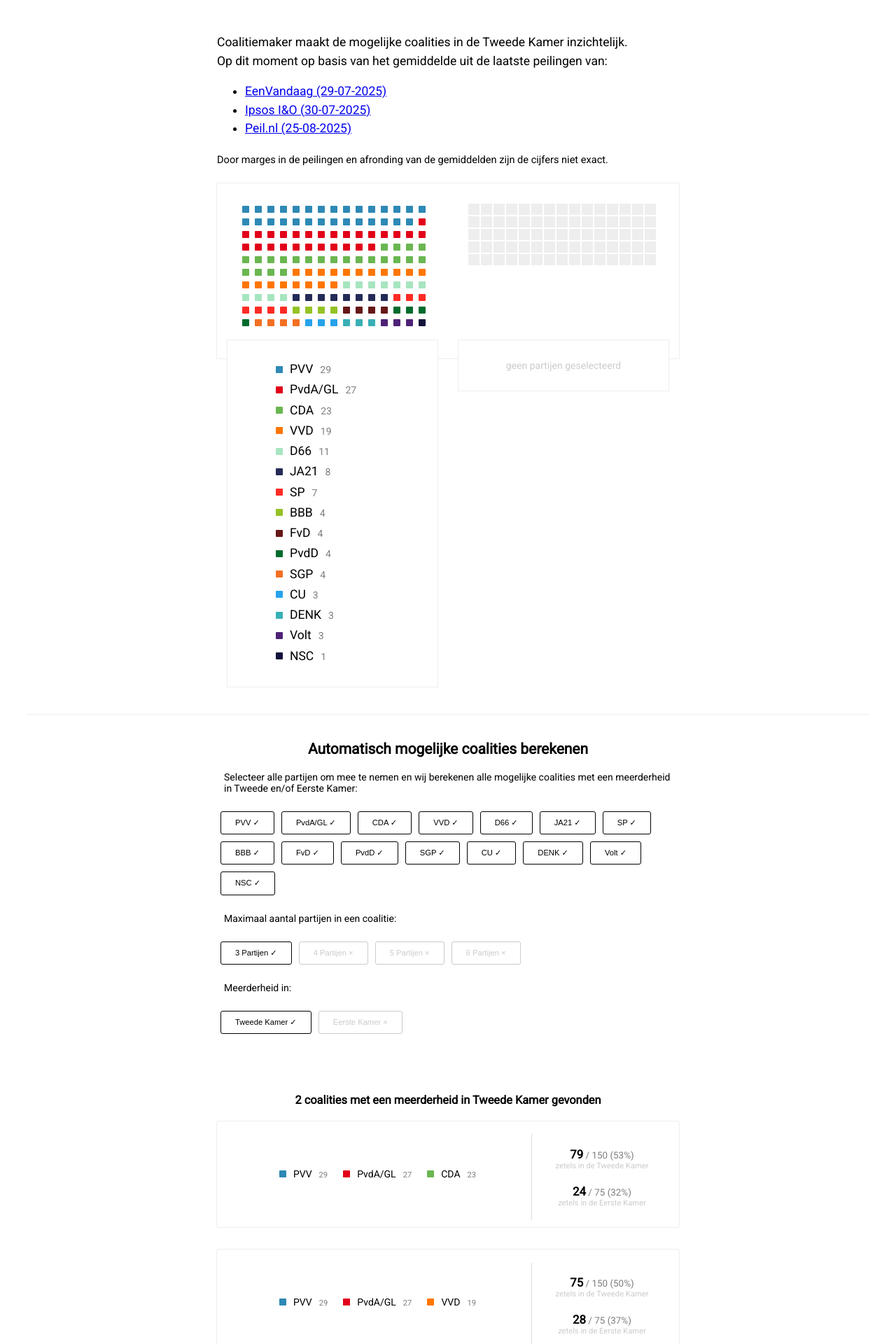
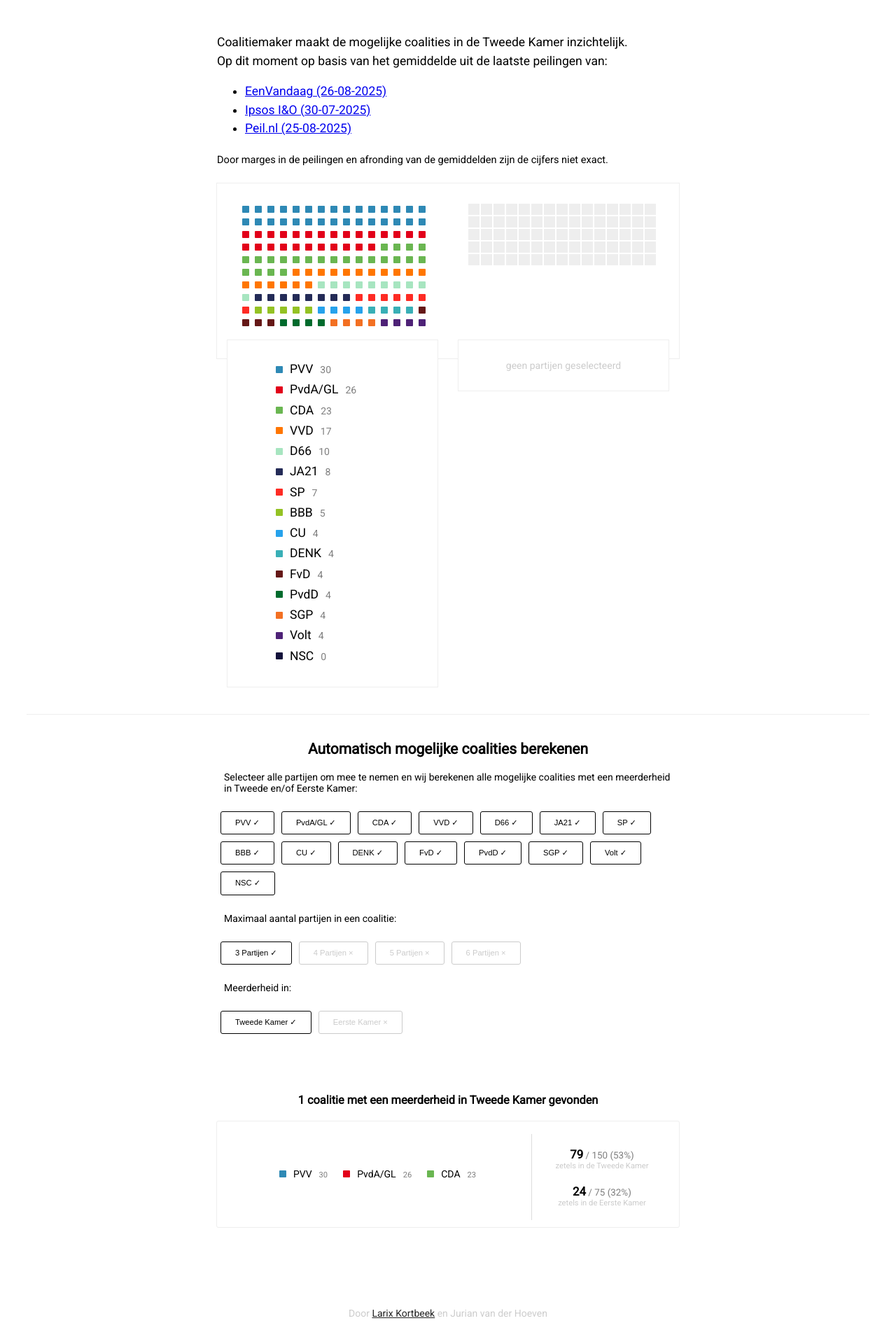
Before and after one commit to larixk/coalitiemaker.nl, a React (Create React App) app: page / in a window 1280 px wide. Shown: the part 260-2180 px from the top of the page at 70% size. Built offline with nearby package versions, Linux system fonts and the light colour scheme.

Commit message:
Update eenVandaag poll

```diff
--- a/src/components/App.js
+++ b/src/components/App.js
@@ -199,10 +199,10 @@ class App extends Component {
           <ul>
             <li>
               <a
-                href="https://eenvandaag.avrotros.nl/opiniepanel/uitslagen/vvd-en-cda-nu-even-groot-in-zetelpeiling-kiezers-vinden-dilan-yesilgoz-premier-onwaardig-en-henri-bontenbal-duidelijk-en-integer-160895"
+                href="https://eenvandaag.avrotros.nl/peilingtrends/zetelpeiling-zo-staan-de-politieke-partijen-er-voor-160080"
                 target="_blank"
               >
-                EenVandaag (29-07-2025)
+                EenVandaag (26-08-2025)
               </a>
             </li>
             <li>
--- a/src/parties.js
+++ b/src/parties.js
@@ -1,20 +1,20 @@
 const polls = {
   eenVandaag: {
-    PVV: 30,
-    "PvdA/GL": 29,
-    CDA: 23,
-    VVD: 23,
+    PVV: 33,
+    "PvdA/GL": 26,
+    CDA: 22,
+    VVD: 15,
     D66: 10,
-    JA21: 7,
+    JA21: 9,
     SP: 7,
     FvD: 4,
     PvdD: 4,
-    CU: 3,
+    CU: 5,
     SGP: 3,
-    BBB: 2,
-    DENK: 2,
-    Volt: 2,
-    NSC: 1,
+    BBB: 4,
+    DENK: 4,
+    Volt: 4,
+    NSC: 0,
   },
   ipsos: {
     PVV: 27,
```
